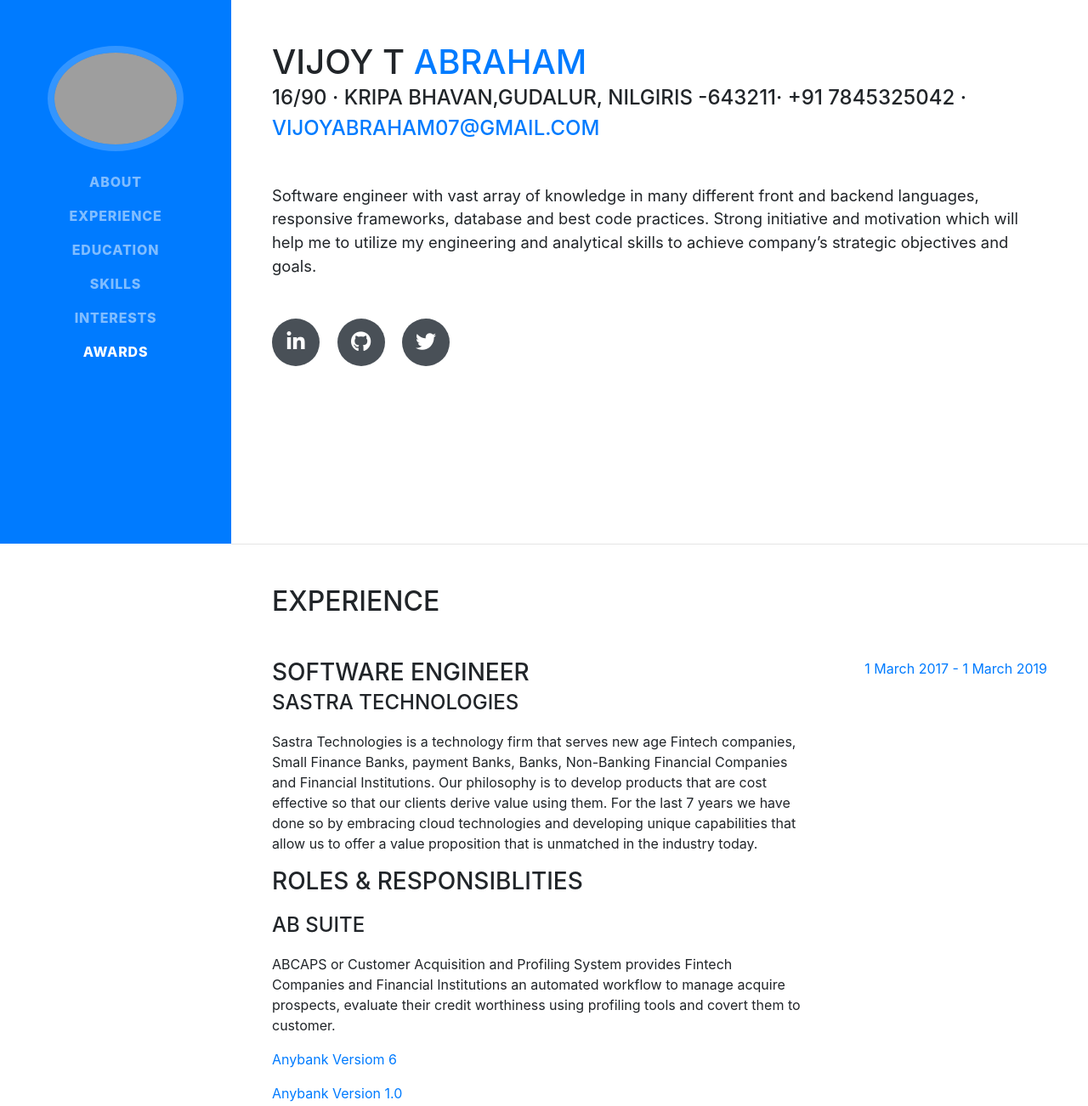
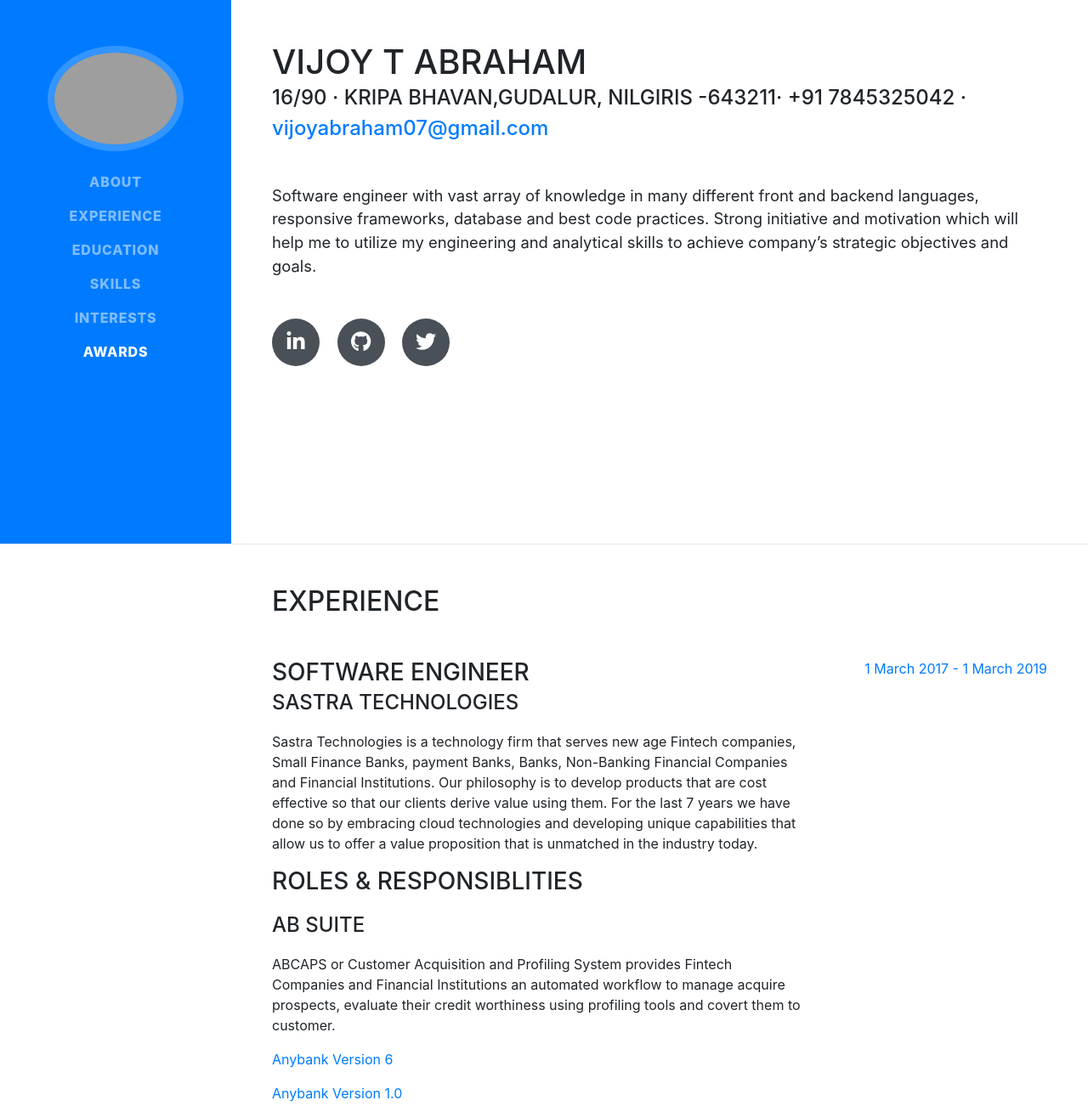
Before and after one commit to vijoytechy/myportfolio, a website with bundled scripts: page index.html in a window 1280 px wide. Shown: the part 160-1462 px from the top of the page at 85% size. Built offline with nearby package versions, Linux system fonts and the light colour scheme; grey boxes are pictures that could not be loaded; a web font is replaced by a local one.

Commit message:
Added footer and copyrights,name class changed

```diff
--- a/index.html
+++ b/index.html
@@ -64,10 +64,10 @@
     <section class="resume-section p-3 p-lg-5 d-flex align-items-center" id="about">
       <div class="w-100">
         <h1 class="mb-0">Vijoy T
-          <span class="text-primary">Abraham</span>
+          <span>Abraham</span>
         </h1>
         <div class="subheading mb-5">16/90 · Kripa Bhavan,Gudalur, Nilgiris -643211· +91 7845325042 ·
-          <a href="mailto:name@email.com">vijoyabraham07@gmail.com</a>
+          <a class="sma" href="mailto:name@email.com">vijoyabraham07@gmail.com</a>
         </div>
         <p class="lead mb-5">Software engineer with vast array of knowledge in many different front and backend languages,
         responsive frameworks, database and best code practices. Strong initiative and motivation which
@@ -114,7 +114,7 @@
                     profiling tools and covert them to customer.</p>
                     <div class="">
                         <a href="http://v6.anybank.co.in">
-                         <p>Anybank Versiom 6</p>
+                         <p>Anybank Version 6</p>
                         </a>
                         <a href="http://v6.anybank.co.in">
                           <p>Anybank Version 1.0</p>
@@ -304,8 +304,19 @@
 
         </ul>
       </div>
+
     </section>
+<!-- Footer -->
+<footer class="page-footer font-small blue">
 
+  <!-- Copyright -->
+  <div class="footer-copyright text-center py-3">© 2019 Copyright:
+    <a href="https://github.com/vijoytechy/">vijoytechy</a>
+  </div>
+  <!-- Copyright -->
+
+</footer>
+<!-- Footer -->
   </div>
 
   <!-- Bootstrap core JavaScript -->
--- a/scss/_global.scss
+++ b/scss/_global.scss
@@ -48,7 +48,9 @@ p.lead {
   @include heading-font;
   font-size: 1.5rem;
 }
-
+.sma{
+  text-transform: lowercase;
+}
 .social-icons {
   a {
     display: inline-block;
```
Also changed, not shown: css/resume.css, css/resume.min.css.
